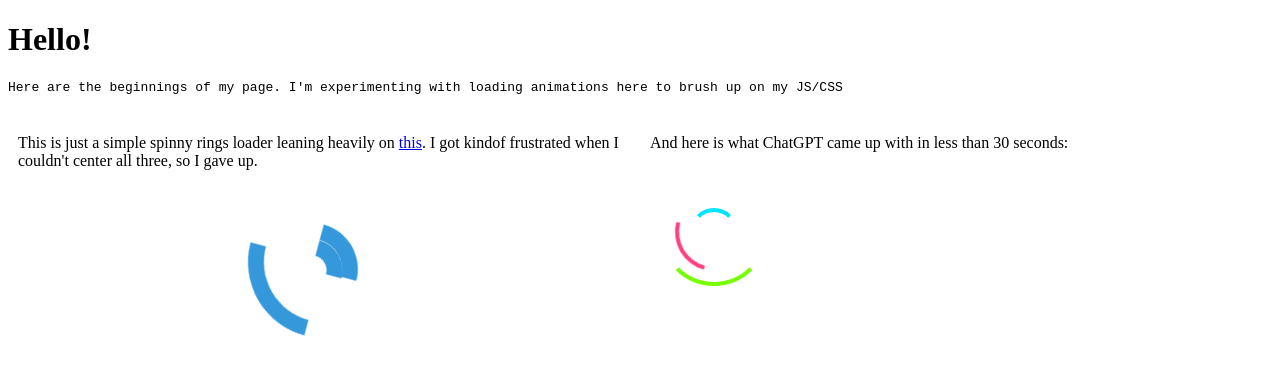
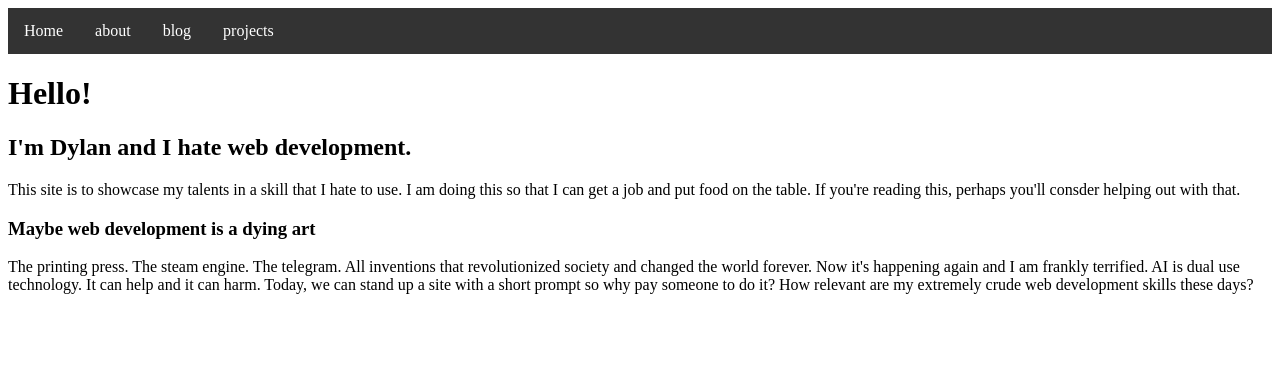
Before and after one commit to Dman559/Dman559.github.io, a plain HTML site: page index.html in a window 1280 px wide. Drawn offline with Linux system fonts and the light colour scheme.

Commit message:
Nav bar
added nav bar. moved the meVsGpt stuff to another page.

```diff
--- a/index.html
+++ b/index.html
@@ -3,35 +3,28 @@
 	<head>
 		<title>Dnoak's page</title>
 		<meta name="viewport" content="width=device-width, initial-scale=1">
-			<link type="text/css" rel="stylesheet" href="styles.css"
-		</link>
+			<link type="text/css" rel="stylesheet" href="styles.css"></link>
 	</head>
 	<body>
+		<nav>
+			<ul>
+				<li><a href="">Home</a></li>
+				<li><a href="">about</a></li>
+				<li><a href="">blog</a></li>
+				<li><a href="">projects</a></li>
+			</ul>
+		</nav>
 		<h1>Hello!</h1>
-		<pre>Here are the beginnings of my page. I'm experimenting with loading animations here to brush up on my JS/CSS</pre>
-		<div class="column-container">
-			<div class="column">
-				<p>This is just a simple spinny rings loader leaning heavily on <a href="https://www.w3schools.com/howto/howto_css_loader.asp">this</a>. I got kindof frustrated when I couldn't center all three, so I gave up.</p>
-				<div class="loaderWheel-container">
-					<div class="loaderWheel slow">
-						<div class="loaderWheel" style="width: 50%; height: 50%">
-							<div class="loaderWheel fast" style="width: 50%; height: 50%">
-						</div>
-						</div>
-					</div>
-				</div>
-			</div>
-			<div class="column">
-				<p> And here is what ChatGPT came up with in less than 30 seconds: </p>
-				<div class="GPTSpinloader">
-					<div class="GPTSpinRing">
-					</div>
-					<div class="GPTSpinRing">
-					</div>
-					<div class="GPTSpinRing">
-					</div>
-				</div>
-			</div>
-		</div>
+		<h2>I'm Dylan and I hate web development.</h2>
+		<p>
+			This site is to showcase my talents in a skill that I hate to use. I am doing this so that I can get a job and put food on the table.
+		 	If you're reading this, perhaps you'll consder helping out with that.
+		</p>
+		<h3>Maybe web development is a dying art</h3>
+		<p>The printing press. The steam engine. The telegram. All inventions that revolutionized society and changed the world forever. Now it's happening again
+			and I am frankly terrified. AI is dual use technology. It can help and it can harm. Today, we can stand up a site with a short prompt so why pay someone to do it?
+			How relevant are my extremely crude web development skills these days?
+		</p>
+
 	</body>
 </html>
--- a/styles.css
+++ b/styles.css
@@ -1,3 +1,26 @@
+ul {
+  list-style-type: none;
+  margin: 0;
+  padding: 0;
+  overflow: hidden;
+  background-color: #333333;
+}
+
+ul li {
+  float: left;
+}
+
+ul li a {
+  display: block;
+  color: white;
+  text-align: center;
+  padding: 14px 16px;
+  text-decoration: none;
+}
+
+ul li a:hover {
+  background-color: #111111;
+}
 .loader-container {
     display: flex;
     align-items: center;
@@ -24,7 +47,7 @@
     animation: spin 3s linear infinite;
 }
 
- @ keyframes spin {
+ @-keyframes-spin {
     0% {
         transform: rotate(0deg);
     }
```
Also changed, not shown: Blog.html (added, +37 -0 lines).
